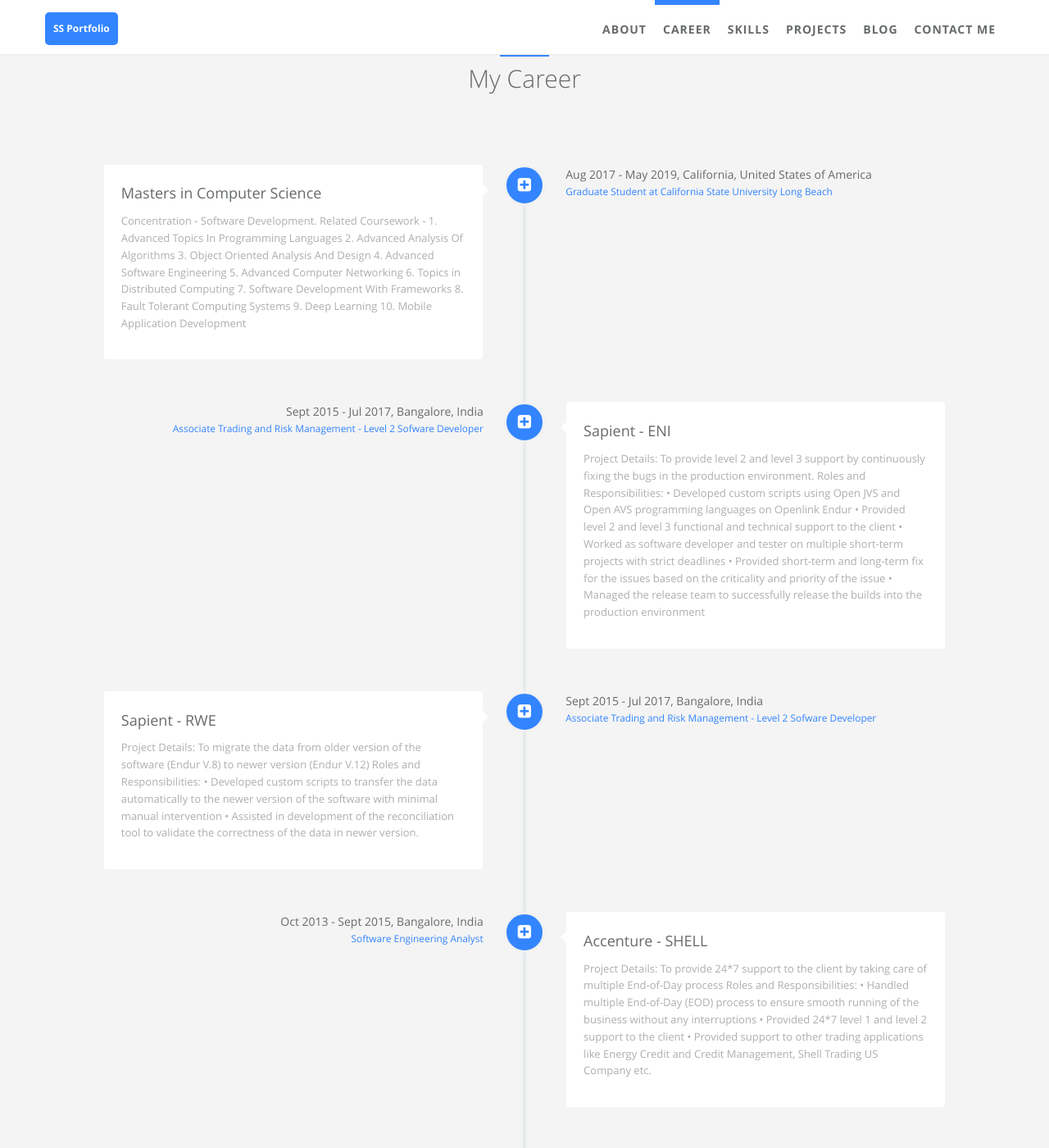
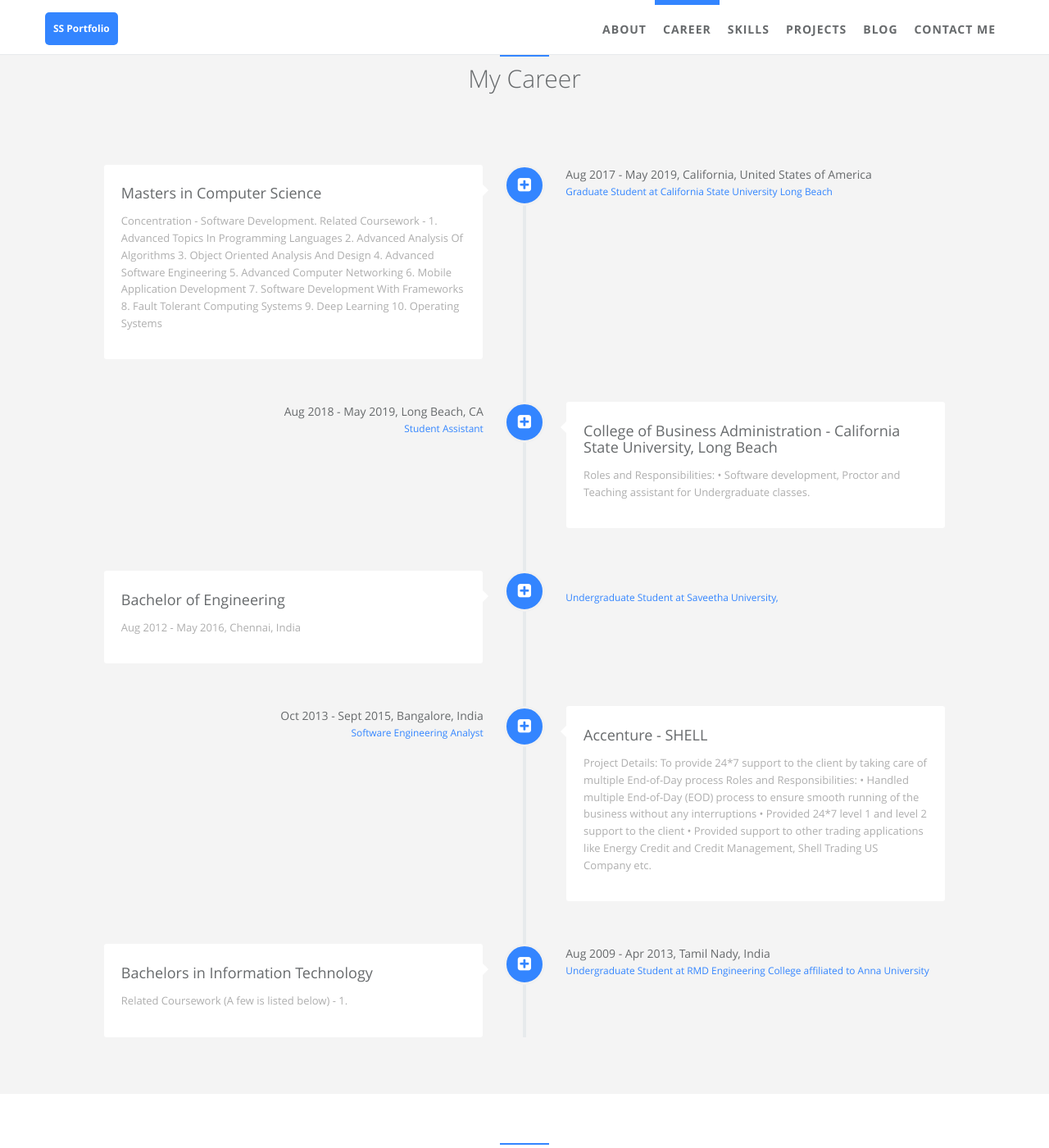
Before and after one commit to sankar810/sankar810.github.io, a Jekyll site: the page built from index.html, in a window 1280 px wide and 1400 px high, scrolled down 894 px. Shown: the whole window at 82% size. Built offline with Jekyll 4.4.1, drawn with Linux system fonts in a browser that asks for light colours.

Commit message:
Update careers.yml

```diff
--- a/_data/index/careers.yml
+++ b/_data/index/careers.yml
@@ -13,11 +13,11 @@
       3. Object Oriented Analysis And Design
       4. Advanced Software Engineering
       5. Advanced Computer Networking
-      6. Topics in Distributed Computing
+      6. Mobile Application Development
       7. Software Development With Frameworks
       8. Fault Tolerant Computing Systems
       9. Deep Learning
-      10. Mobile Application Development
+      10. Operating Systems
 
   date:
     detail: Aug 2017 - May 2019, California, United States of America
@@ -26,34 +26,32 @@
   icon: fa-plus-square
 
 - name:
-    detail: Sapient - ENI
+    detail: College of Business Administration - California State University, Long Beach
   desc:
     detail: >
-      Project Details: To provide level 2 and level 3 support by continuously fixing the bugs in the production environment.
       Roles and Responsibilities:
-      • Developed custom scripts using Open JVS and Open AVS programming languages on Openlink Endur
-      • Provided level 2 and level 3 functional and technical support to the client
-      • Worked as software developer and tester on multiple short-term projects with strict deadlines
-      • Provided short-term and long-term fix for the issues based on the criticality and priority of the issue
-      • Managed the release team to successfully release the builds into the production environment
+      • Software development, Proctor and Teaching assistant for Undergraduate classes.
   date:
-    detail: Sept 2015 - Jul 2017, Bangalore, India
+    detail: Aug 2018 - May 2019, Long Beach, CA
   job:
-    detail: Associate Trading and Risk Management - Level 2 Sofware Developer
+    detail: Student Assistant
   icon: fa-plus-square
 
 - name:
-    detail: Sapient - RWE
+    detail: Bachelor of Engineering
   desc:
     detail: >
-      Project Details: To migrate the data from older version of the software (Endur V.8) to newer version (Endur V.12)
-      Roles and Responsibilities:
-      • Developed custom scripts to transfer the data automatically to the newer version of the software with minimal manual intervention
-      • Assisted in development of the reconciliation tool to validate the correctness of the data in newer version.
-  date:
-    detail: Sept 2015 - Jul 2017, Bangalore, India
+      Related Coursework -
+      1. Data Structures
+      2. Object Oriented Programming
+      3. Database Management Systems
+      4. Cryptography and Network Security
+      5. Software Engineering
+      6. Mobile Applications
+
+    detail: Aug 2012 - May 2016, Chennai, India
   job:
-    detail: Associate Trading and Risk Management - Level 2 Sofware Developer
+    detail: Undergraduate Student at Saveetha University,
   icon: fa-plus-square
 
 - name:
```
